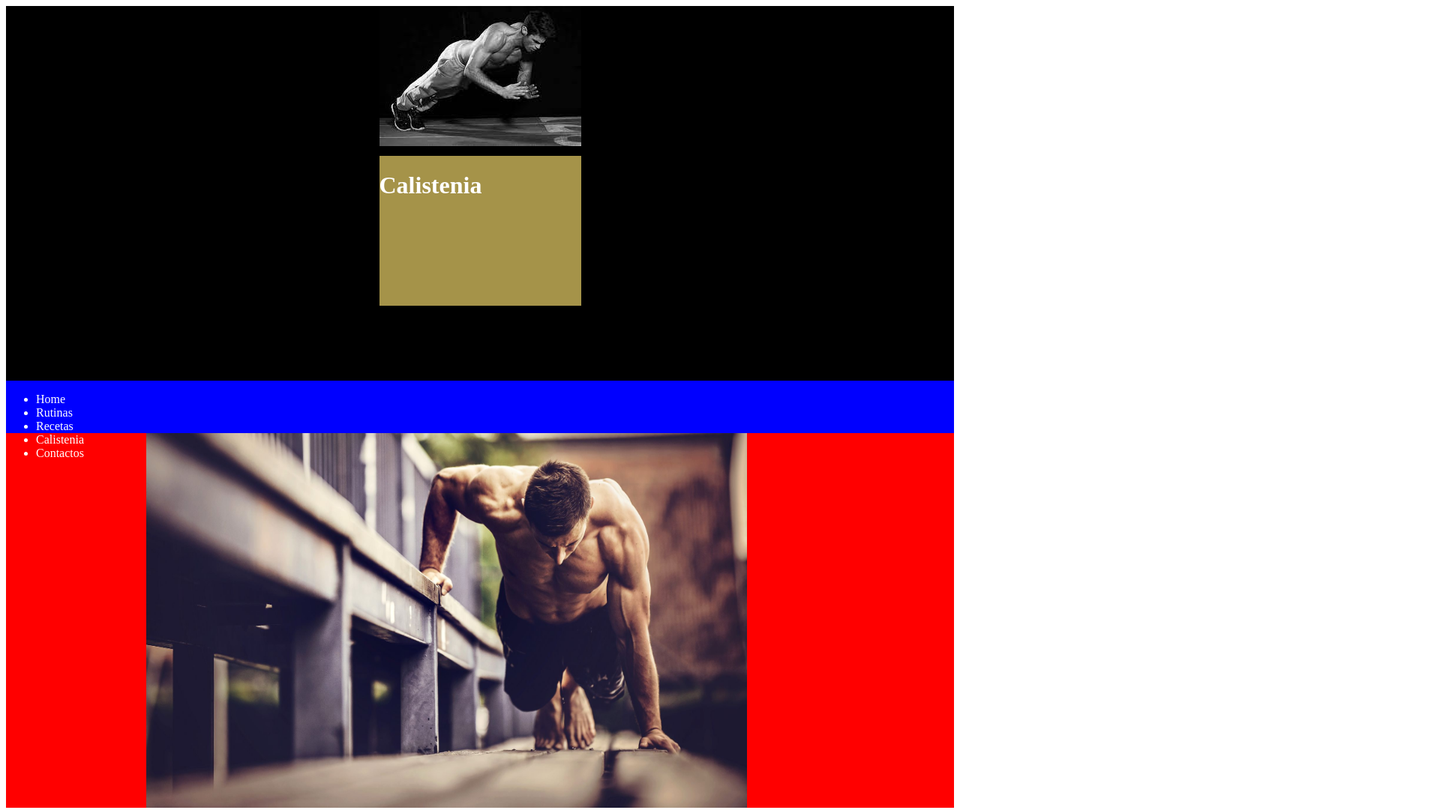
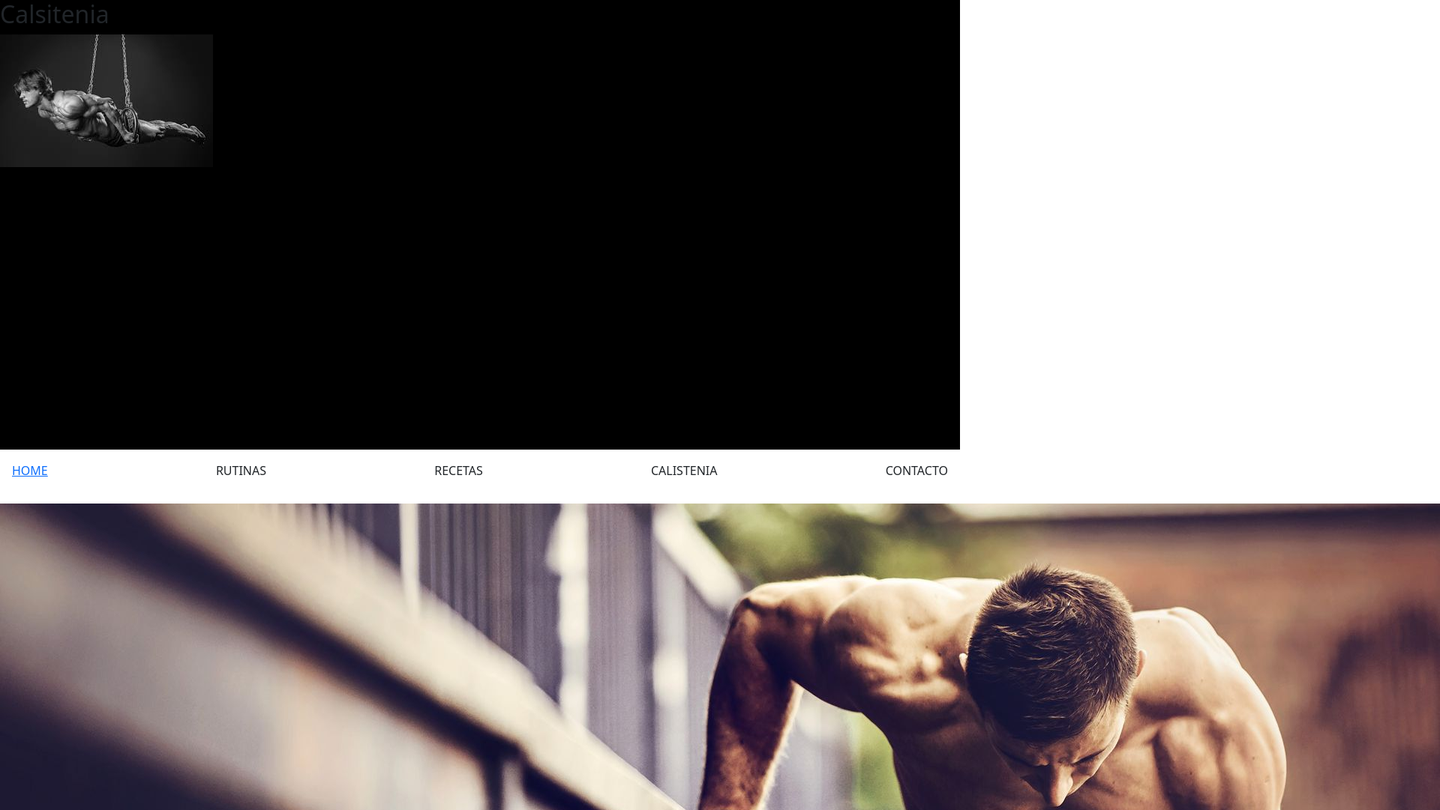
Before and after one commit to Kokorock-o/DWCalistenia, a plain HTML site: page index.html in a window 1280 px wide. Shown: the top 1081 px of the page at 75% size, 1920 px wide, since content can reach past the window. Drawn offline with nearby package versions, Linux system fonts and the light colour scheme.

Commit message:
trabajano con imagenes

```diff
--- a/css/style.css
+++ b/css/style.css
@@ -1,65 +1,24 @@
 #cabeza{
 
-    display: flex;
-    flex-direction: column;
-    flex-wrap: wrap;
-    align-content: center;
     background-color: black;
     width: 100%;
-    height: 500px;
+    height: 600px;
 
 }
+.portada{
 
-.anillas{
-
-
-    background-color: black;
-    height: 40%;
-
-}
-
-.titulo{
-
-    background-color: rgb(165, 147, 73);
-    height: 40%;
-    color: white;
-
+    width: 100%;
 }
 
 
-.navegador1{
+.MINAVBAR{
 
     display: flex;
     margin: auto;
-    flex-direction: row;
-    background-color: blue;
-    width: 100%;
-    height: 70px;
+    padding: 1rem;
+    justify-content: space-between;
+    align-items: center;
+    text-align: center;
+    max-width: 1500px;
 
 }
-
-.navegador2{
-
-    color: white;
-
-
-}
-
-.seccion_1{
-
-    display: flex;
-    justify-content: center;
-    background-color: red;
-    height: 500px;
-
-}
-
-.seccion_2{
-
-    height: 100%;
-    width: 90%;
-
-
-
-
-}
--- a/index.html
+++ b/index.html
@@ -4,45 +4,35 @@
     <meta charset="UTF-8">
     <meta http-equiv="X-UA-Compatible" content="IE=edge">
     <meta name="viewport" content="width=device-width, initial-scale=1.0">
+    <link href="https://cdn.jsdelivr.net/npm/bootstrap@5.2.0/dist/css/bootstrap.min.css" rel="stylesheet" integrity="sha384-gH2yIJqKdNHPEq0n4Mqa/HGKIhSkIHeL5AyhkYV8i59U5AR6csBvApHHNl/vI1Bx" crossorigin="anonymous">
     <link rel="stylesheet" href="./css/style.css">
     <title>Document</title>
 </head>
 <body>
 
-    <header id="cabeza"><!--padre-->
+  <header id="cabeza">
+    <h2>Calsitenia</h2>
+    <div class="portada"><img src="./img/Volando.jfif"></div>
+  </header>
 
 
-        <div class="anillas">
-            <img class="portada" src="./img/Portada.jfif" alt="Portada">
 
-        </div>
 
-        <div class="titulo">
-            <h1>Calistenia</h1>
 
-        </div>
 
-    </header>
+<!--Division-->
+    <div class="MINAVBAR">
 
-    <div>
-
-        <nav class="navegador1"><!--padre-->
-
-            <ul class="navegador2">
-
-                <li>Home</li>
-                <li>Rutinas</li>
-                <li>Recetas</li>
-                <li>Calistenia</li>
-                <li>Contactos</li>
-
-            </ul>
-
-        </nav>
-
+        <P><a href="./index.html">HOME</a></P>
+        <P>RUTINAS</P>
+        <P>RECETAS</P>
+        <P>CALISTENIA</P>
+        <P>CONTACTO</P>
 
     </div>
 
+
+<!--Division-->
     <section class="seccion_1" ><!--padre-->
 
 
@@ -55,6 +45,7 @@
 
     </section>
 
+<!--Division-->
 
     <footer>
 
@@ -65,5 +56,6 @@
 
 
 
+    <script src="https://cdn.jsdelivr.net/npm/bootstrap@5.2.0/dist/js/bootstrap.bundle.min.js" integrity="sha384-A3rJD856KowSb7dwlZdYEkO39Gagi7vIsF0jrRAoQmDKKtQBHUuLZ9AsSv4jD4Xa" crossorigin="anonymous"></script>
 </body>
 </html>
```
Also changed, not shown: html/Calistenia.html (added), html/Contacto.html (added), html/Home.html (added), html/Recetas.html (added), html/Rutinas.html (added), html/contactos.html (deleted), html/menu.html (deleted), html/nuestrosservicios.html (deleted), html/productos.html (deleted), html/quienessomos.html (deleted), img/Logo.jpg (deleted), img/Portada.jfif (deleted), img/Volando.jfif (added).
